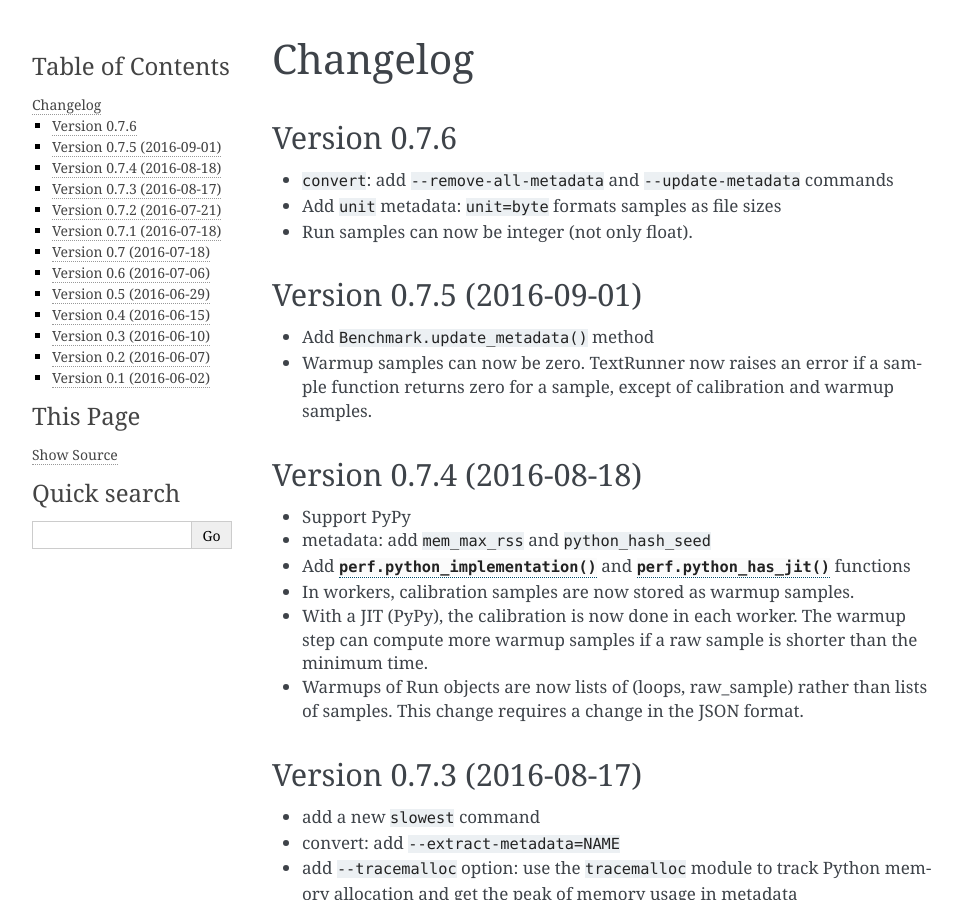
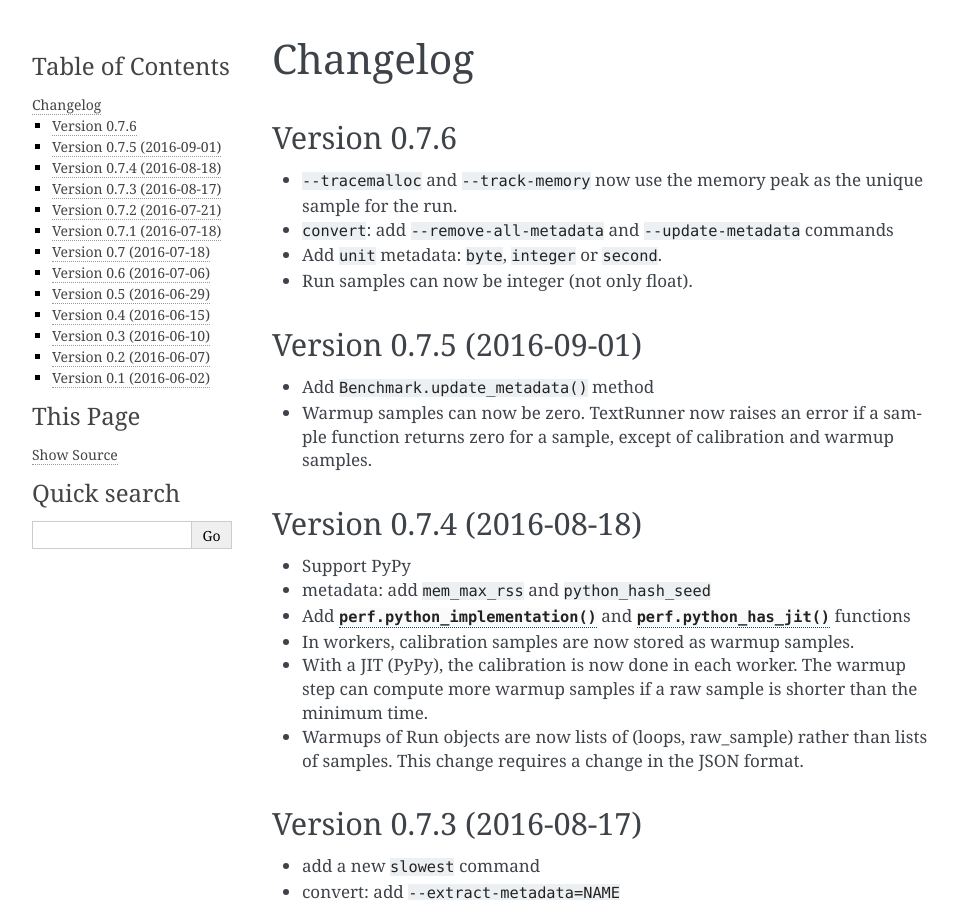
Before and after one commit to psf/pyperf, a Sphinx documentation site: the page built from doc/changelog.rst, in a window 1280 px wide and 900 px high. Shown: the whole window, without its empty margins (148-1106 px from the left). Built offline with Sphinx 7.4.7, drawn with Linux system fonts in a browser that asks for light colours.

Commit message:
update changelog

```diff
--- a/doc/changelog.rst
+++ b/doc/changelog.rst
@@ -4,8 +4,10 @@ Changelog
 Version 0.7.6
 -------------
 
+* ``--tracemalloc`` and ``--track-memory`` now use the memory peak as the
+  unique sample for the run.
 * ``convert``: add ``--remove-all-metadata`` and ``--update-metadata`` commands
-* Add ``unit`` metadata: ``unit=byte`` formats samples as file sizes
+* Add ``unit`` metadata: ``byte``, ``integer`` or ``second``.
 * Run samples can now be integer (not only float).
 
 Version 0.7.5 (2016-09-01)
```
